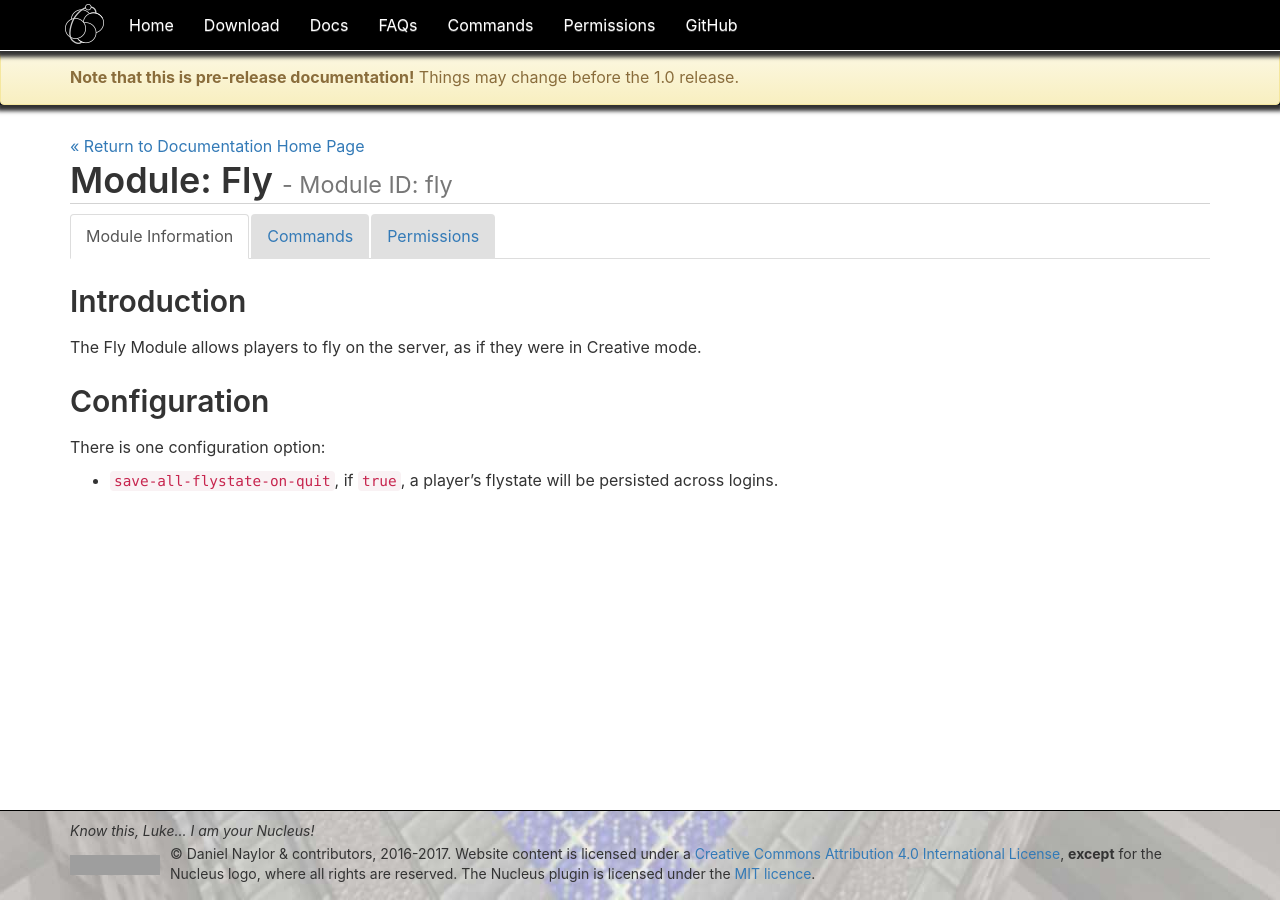
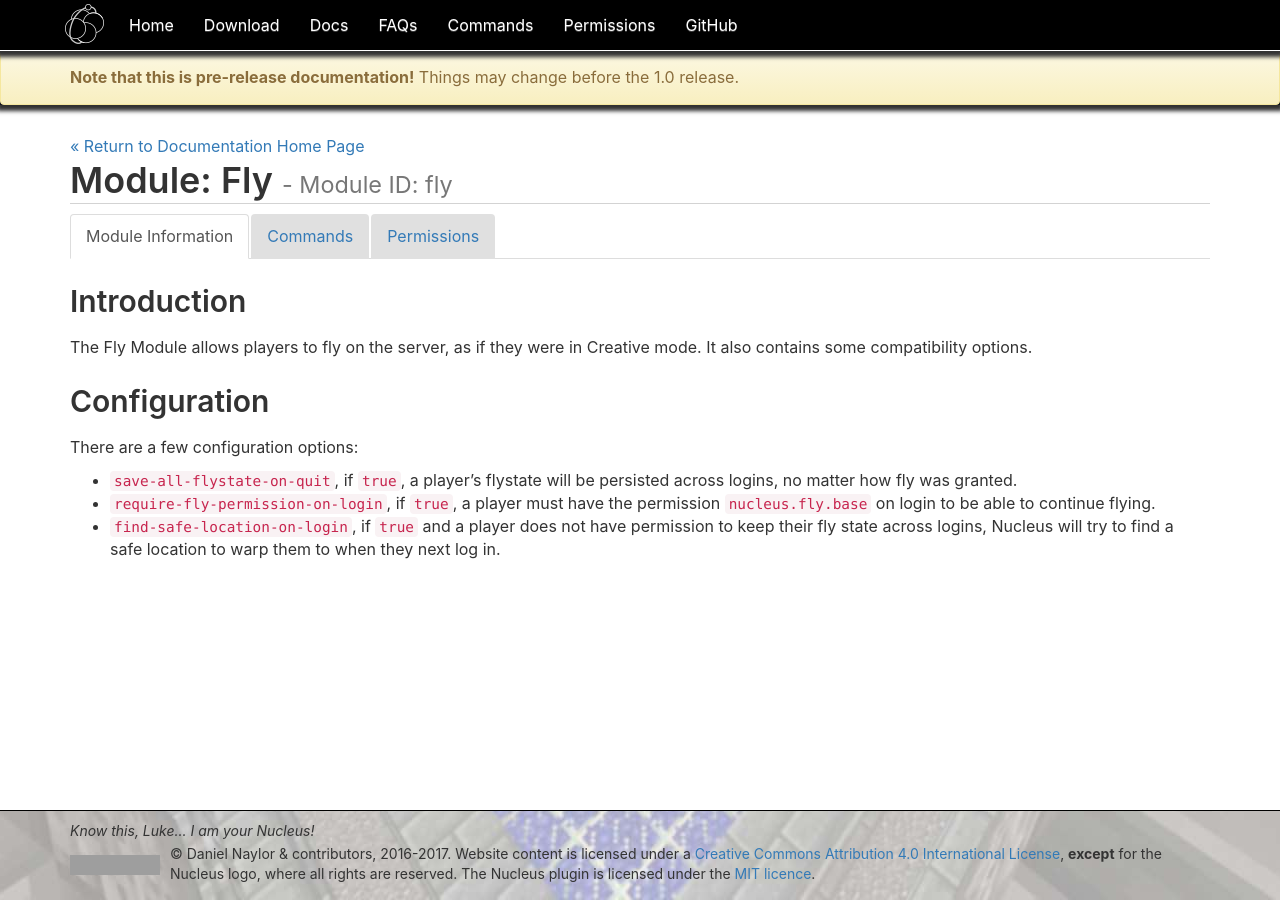
Before and after one commit to NucleusPowered/site-v1, a Jekyll site: the page built from docs/modules/fly.md, in a window 1280 px wide. Built offline with Jekyll 4.4.1, drawn with Linux system fonts in a browser that asks for light colours; comment, search, counter and statistics services are not loaded; grey boxes are pictures that could not be loaded.

Commit message:
Update fly module.

```diff
--- a/docs/modules/fly.md
+++ b/docs/modules/fly.md
@@ -8,10 +8,13 @@
 
 ## Introduction
 
-The Fly Module allows players to fly on the server, as if they were in Creative mode.
+The Fly Module allows players to fly on the server, as if they were in Creative mode. It also contains some compatibility options.
 
 ## Configuration
 
-There is one configuration option:
+There are a few configuration options:
 
-* `save-all-flystate-on-quit`, if `true`, a player's flystate will be persisted across logins.
+* `save-all-flystate-on-quit`, if `true`, a player's flystate will be persisted across logins, no matter how fly was granted.
+* `require-fly-permission-on-login`, if `true`, a player must have the permission `nucleus.fly.base` on login to be able to continue flying.
+* `find-safe-location-on-login`, if `true` and a player does not have permission to keep their fly state across logins,
+Nucleus will try to find a safe location to warp them to when they next log in.
```
